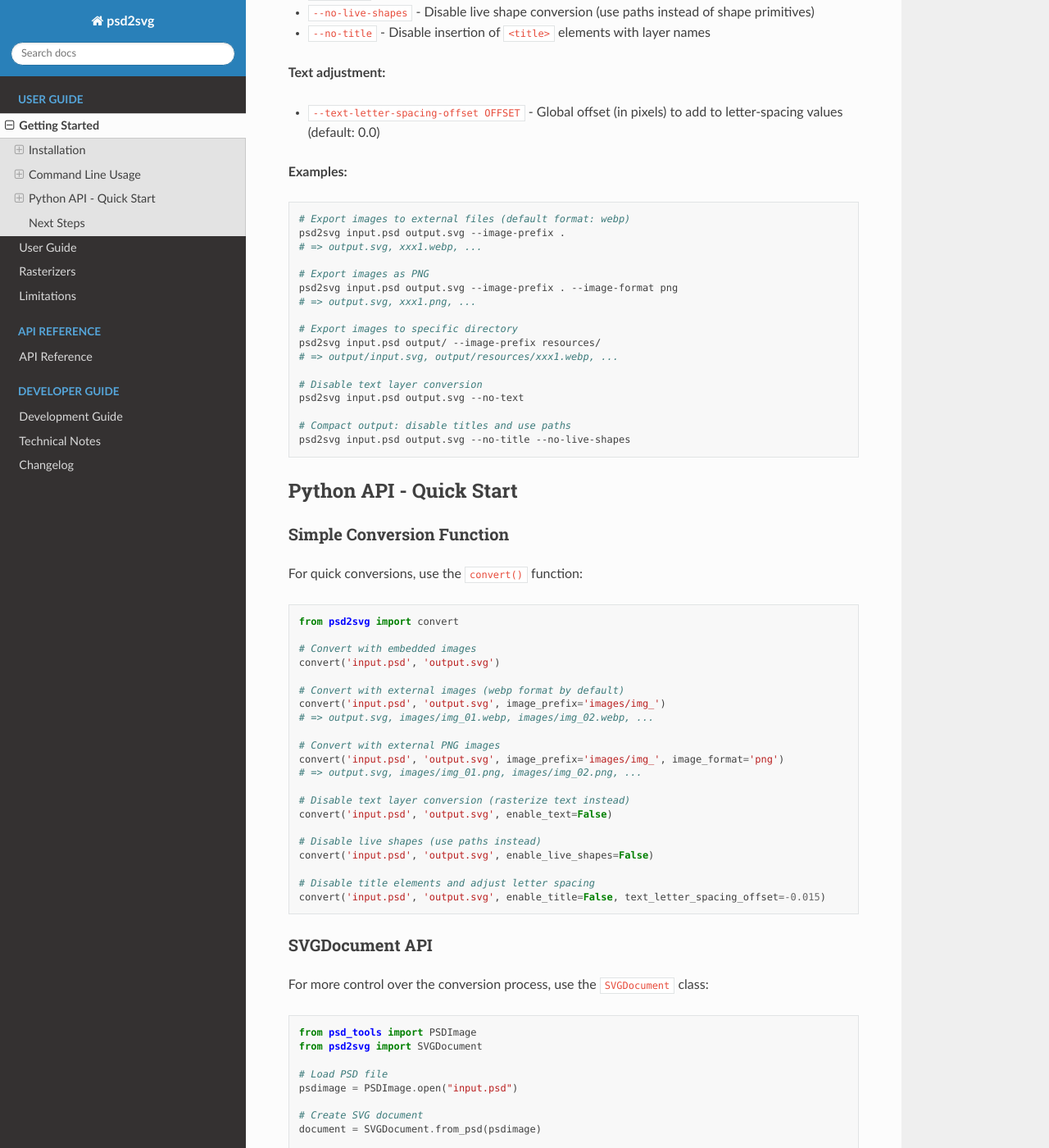
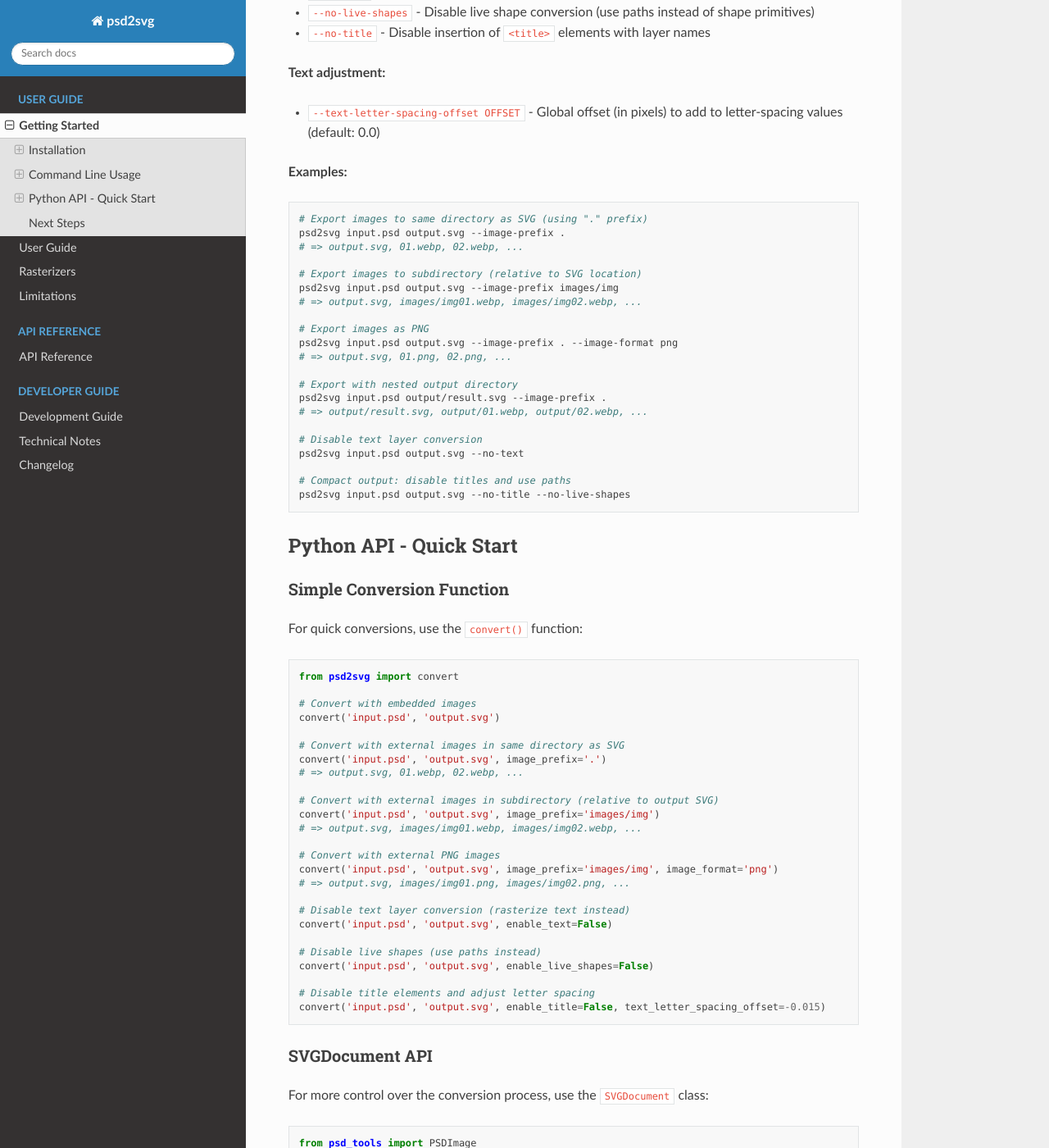
Before and after one commit to kyamagu/psd2svg, a Sphinx documentation site: the page built from docs/getting-started.rst, in a window 1280 px wide and 1400 px high, scrolled down 1353 px. Shown: the whole window at 82% size. Built offline with Sphinx 7.4.7 and the Read the Docs theme 3.1.0, drawn with Linux system fonts in a browser that asks for light colours; some of the changed text lies outside the part shown.

Commit message:
Fix image-prefix option to respect output SVG directory structure
This commit fixes a bug where the --image-prefix option ignored the
output SVG file's directory, causing images to be saved in unexpected
locations.

**Changes:**

Core implementation (src/psd2svg/svg_document.py):
- Modified _handle_images() to accept svg_filepath parameter
- Implemented special handling for image_prefix="." to save images
  in the same directory as the SVG with no prefix
- Image paths are now computed relative to the output SVG location
- Added proper directory creation logic based on SVG location
- SVG href attributes now use proper relative paths

Tests (tests/test_convert.py):
- Added test_image_prefix_dot() for "." prefix handling
- Added test_image_prefix_with_subdirectory() for subdirectory paths
- Added test_image_prefix_nested_output_directory() for nested dirs

Documentation updates:
- README.md: Clarified that image_prefix is relative to SVG directory
- docs/getting-started.rst: Updated examples with correct behavior
- docs/user-guide.rst: Added explanatory notes and updated examples
- docs/examples/*.py: Fixed all examples to use correct prefixes

**Behavior changes:**

Before:
  psd2svg input.psd tmp/output.svg --image-prefix .
  => tmp/output.svg, .01.webp (in current directory)

After:
  psd2svg input.psd tmp/output.svg --image-prefix .
  => tmp/output.svg, tmp/01.webp (in same directory as SVG)

The fix ensures that image_prefix="." produces 01.webp instead of
.01.webp (hidden file), and respects the output SVG's directory.

🤖 Generated with [Claude Code](https://claude.com/claude-code)

Co-Authored-By: Claude <noreply@anthropic.com>

```diff
--- a/docs/examples/advanced_usage.py
+++ b/docs/examples/advanced_usage.py
@@ -22,7 +22,7 @@ for psd_file in input_dir.glob("*.psd"):
 
     document.save(
         str(svg_path),
-        image_prefix=f"images/{psd_file.stem}_",
+        image_prefix=f"images/{psd_file.stem}",
         image_format="webp",
     )
     print(f"✓ Created {svg_path}")
@@ -33,13 +33,13 @@ psdimage = PSDImage.open("photo.psd")
 document = SVGDocument.from_psd(psdimage)
 
 # PNG - lossless, larger file
-document.save("output_png.svg", image_prefix="img_", image_format="png")
+document.save("output_png.svg", image_prefix="img", image_format="png")
 
 # WebP - modern, good compression
-document.save("output_webp.svg", image_prefix="img_", image_format="webp")
+document.save("output_webp.svg", image_prefix="img", image_format="webp")
 
 # JPEG - lossy, smallest file
-document.save("output_jpeg.svg", image_prefix="img_", image_format="jpeg")
+document.save("output_jpeg.svg", image_prefix="img", image_format="jpeg")
 
 print("✓ Created files with different image formats")
 
@@ -66,7 +66,7 @@ print("\nExample 4: Memory-efficient processing")
 # For very large PSDs, convert and save immediately
 psdimage = PSDImage.open("large.psd")
 document = SVGDocument.from_psd(psdimage)
-document.save("large.svg", image_prefix="large_", image_format="webp")
+document.save("large.svg", image_prefix="large", image_format="webp")
 del document
 del psdimage
 print("✓ Processed large file and freed memory")
@@ -117,7 +117,7 @@ document = SVGDocument.from_psd(psdimage)
 # Save with relative paths
 document.save(
     str(svg_dir / f"{base_name}.svg"),
-    image_prefix=f"../images/{base_name}/{base_name}_",
+    image_prefix=f"../images/{base_name}/{base_name}",
     image_format="webp",
 )
 print(f"✓ Created organized output structure in {output_root}")
--- a/docs/examples/basic_conversion.py
+++ b/docs/examples/basic_conversion.py
@@ -11,8 +11,8 @@ print("✓ Created output.svg with embedded images")
 
 # Example 2: Conversion with external images
 print("\nExample 2: External images")
-convert("input.psd", "output.svg", image_prefix="images/img_")
-print("✓ Created output.svg and images/img_*.webp files")
+convert("input.psd", "output.svg", image_prefix="images/img")
+print("✓ Created output.svg and images/img*.webp files")
 
 # Example 3: Using SVGDocument for more control
 print("\nExample 3: Using SVGDocument")
@@ -24,8 +24,8 @@ document.save("embedded.svg", embed_images=True)
 print("✓ Created embedded.svg")
 
 # Save with external PNG images
-document.save("external.svg", image_prefix="img_", image_format="png")
-print("✓ Created external.svg and img_*.png files")
+document.save("external.svg", image_prefix="img", image_format="png")
+print("✓ Created external.svg and img*.png files")
 
 # Example 4: Get SVG as string
 print("\nExample 4: Get SVG as string")
--- a/docs/getting-started.rst
+++ b/docs/getting-started.rst
@@ -55,7 +55,7 @@ Command Line Options
 
 **Image handling:**
 
-* ``--image-prefix PATH`` - Save extracted images to external files with this prefix (default: embed images)
+* ``--image-prefix PATH`` - Save extracted images to external files with this prefix, relative to the output SVG file's directory (default: embed images)
 * ``--image-format FORMAT`` - Image format for rasterized layers: webp, png, jpeg (default: webp)
 
 **Feature flags:**
@@ -72,17 +72,21 @@ Command Line Options
 
 .. code-block:: bash
 
-   # Export images to external files (default format: webp)
+   # Export images to same directory as SVG (using "." prefix)
    psd2svg input.psd output.svg --image-prefix .
-   # => output.svg, xxx1.webp, ...
+   # => output.svg, 01.webp, 02.webp, ...
+
+   # Export images to subdirectory (relative to SVG location)
+   psd2svg input.psd output.svg --image-prefix images/img
+   # => output.svg, images/img01.webp, images/img02.webp, ...
 
    # Export images as PNG
    psd2svg input.psd output.svg --image-prefix . --image-format png
-   # => output.svg, xxx1.png, ...
+   # => output.svg, 01.png, 02.png, ...
 
-   # Export images to specific directory
-   psd2svg input.psd output/ --image-prefix resources/
-   # => output/input.svg, output/resources/xxx1.webp, ...
+   # Export with nested output directory
+   psd2svg input.psd output/result.svg --image-prefix .
+   # => output/result.svg, output/01.webp, output/02.webp, ...
 
    # Disable text layer conversion
    psd2svg input.psd output.svg --no-text
@@ -105,13 +109,17 @@ For quick conversions, use the ``convert()`` function:
    # Convert with embedded images
    convert('input.psd', 'output.svg')
 
-   # Convert with external images (webp format by default)
-   convert('input.psd', 'output.svg', image_prefix='images/img_')
-   # => output.svg, images/img_01.webp, images/img_02.webp, ...
+   # Convert with external images in same directory as SVG
+   convert('input.psd', 'output.svg', image_prefix='.')
+   # => output.svg, 01.webp, 02.webp, ...
+
+   # Convert with external images in subdirectory (relative to output SVG)
+   convert('input.psd', 'output.svg', image_prefix='images/img')
+   # => output.svg, images/img01.webp, images/img02.webp, ...
 
    # Convert with external PNG images
-   convert('input.psd', 'output.svg', image_prefix='images/img_', image_format='png')
-   # => output.svg, images/img_01.png, images/img_02.png, ...
+   convert('input.psd', 'output.svg', image_prefix='images/img', image_format='png')
+   # => output.svg, images/img01.png, images/img02.png, ...
 
    # Disable text layer conversion (rasterize text instead)
    convert('input.psd', 'output.svg', enable_text=False)
```
Also changed, not shown: README.md (+19 -11 lines), docs/user-guide.rst (+17 -14 lines), 2 other files.
